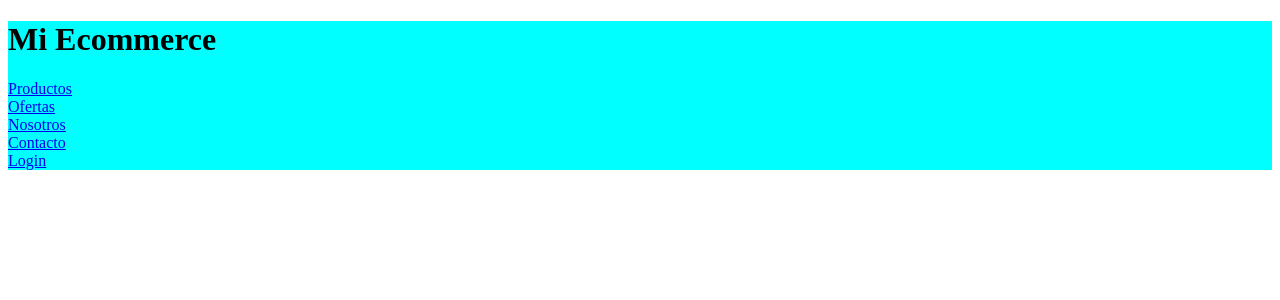
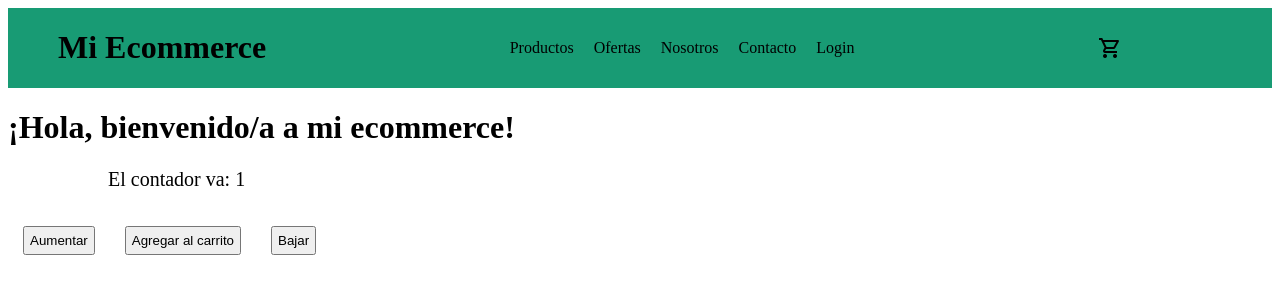
Before and after one commit to nicolasagozzino/agozzinoecommerce, a React (Create React App) app: page / in a window 1280 px wide. Shown: the top 300 px of the page. Built offline with nearby package versions, Linux system fonts and the light colour scheme.

Commit message:
Agrego carrito

```diff
--- a/public/index.html
+++ b/public/index.html
@@ -15,6 +15,11 @@
       user's mobile device or desktop. See https://developers.google.com/web/fundamentals/web-app-manifest/
     -->
     <link rel="manifest" href="%PUBLIC_URL%/manifest.json" />
+
+    <!-- LINK DE FONTS ICONS -->
+    <link rel="stylesheet" href="https://fonts.googleapis.com/css2?family=Material+Symbols+Outlined:opsz,wght,FILL,GRAD@20..48,100..700,0..1,-50..200" />
+
+
     <!--
       Notice the use of %PUBLIC_URL% in the tags above.
       It will be replaced with the URL of the `public` folder during the build.
--- /dev/null
+++ b/src/Components/CartWidget.js
@@ -0,0 +1,11 @@
+const CartWidget = () => {
+    return (
+        <>
+        <span className="material-symbols-outlined carrito">
+            shopping_cart
+        </span>
+        </>
+    )
+}
+
+export default CartWidget
--- /dev/null
+++ b/src/Components/ItemCount.js
@@ -0,0 +1,35 @@
+import { useState } from "react"
+
+const ItemCount = ({stock, initial, onAdd}) => {
+
+    const [contador, setContador] = useState(initial)
+
+const aumentarContador = () => {
+    if(contador < 5){
+        setContador(contador + 1)
+    }else{
+        alert("No tenemos mas stock :(")
+    }
+}
+
+const bajarContador = () => {
+    if(contador > 1){
+        setContador(contador - 1)
+    }
+}
+
+const confirmarContador = () => {
+        alert("Se agregaron " + contador + " productos al carrito")
+}
+
+    return (
+        <>
+            <p className="contador"> El contador va: {contador}</p>
+            <button onClick={aumentarContador} className="botonCarrito">Aumentar</button>
+            <button onClick={confirmarContador} className="botonCarrito">Agregar al carrito</button>
+            <button onClick={bajarContador} className="botonCarrito">Bajar</button>
+        </>
+    )
+}
+
+export default ItemCount
--- /dev/null
+++ b/src/Components/ItemListContainer.js
@@ -0,0 +1,11 @@
+import ItemCount from "./ItemCount"
+
+const ItemListContainer = (props) => {
+    return (
+        <>
+            <h1>{props.greeting}</h1>
+            <ItemCount stock={5} onAdd={() => {}} initial={1}/>
+        </>
+)
+}
+export default ItemListContainer
--- /dev/null
+++ b/src/Components/NavBar.js
@@ -0,0 +1,20 @@
+import CartWidget from "./CartWidget"
+
+const NavBar = () => {
+
+    return (
+        <header>
+            <h1>Mi Ecommerce</h1>
+            <nav>
+                <a href="#">Productos</a> <br />
+                <a href="#">Ofertas</a> <br />
+                <a href="#">Nosotros</a> <br />
+                <a href="#">Contacto</a> <br />
+                <a href="#">Login</a>
+            </nav>
+            <CartWidget />
+        </header>
+    )
+}
+
+export default NavBar
--- a/src/Ecommerce.js
+++ b/src/Ecommerce.js
@@ -1,9 +1,20 @@
-import NavBar from "./NavBar";
+import ItemListContainer from "./Components/ItemListContainer";
+import NavBar from "./Components/NavBar";
+import { useState } from "react"
+import ItemCount from "./Components/ItemCount";
 
 const Ecommerce = () => {
+
+    const resultado = useState(0)
+    const contador = resultado[0]
+    const cambiarContador = resultado[1]
+
+    console.log(contador)
+
     return (
         <>
         <NavBar/>
+        <ItemListContainer greeting="¡Hola, bienvenido/a a mi ecommerce!"/>
         </>
     )
 }
--- a/src/styles.css
+++ b/src/styles.css
@@ -1,3 +1,39 @@
 header {
+    background-color: rgb(24, 155, 116);
+    display: flex;
+    justify-content: space-between;
+}
+
+header h1{
+    margin-left: 50px;
+}
+nav{
+    display: flex;
+    align-items: center;
+}
+
+nav a{
+    color: #000000;
+    padding: 10px;
+    text-decoration: none;
+}
+
+.CartWidget{
     background-color: aqua;
 }
+
+.carrito{
+    display: flex;
+    align-items: center;
+    margin-right: 150px;
+}
+
+.botonCarrito{
+    padding: 5px;
+    margin: 15px;
+}
+
+.contador{
+    margin-left: 100px;
+    font-size: 20px;
+}
```
